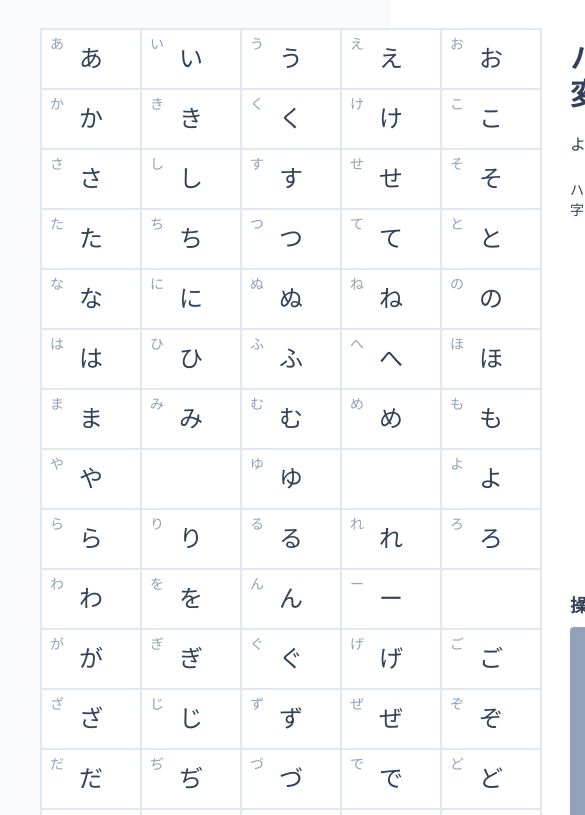
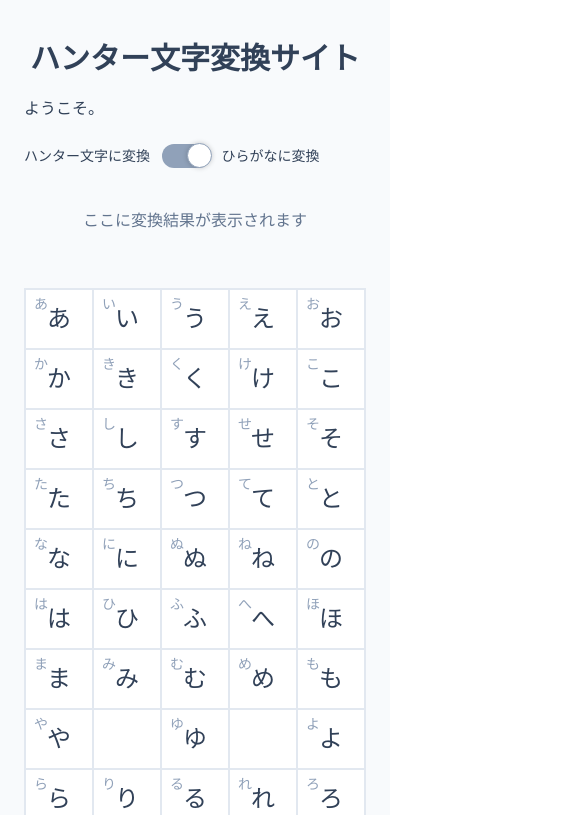
Before and after one commit to nanasi-1/hunter-mozi-converter, a React (Vite) app: page / in a window 390 px wide. Shown: the top 815 px of the page, 585 px wide, since content can reach past the window. Built offline with nearby package versions, Linux system fonts and the light colour scheme; a web font is replaced by a local one.

Commit message:
レスポンシブ - レイアウト

```diff
--- a/src/App.tsx
+++ b/src/App.tsx
@@ -6,38 +6,63 @@ import { useMozies } from "./hooks/mozies";
 import { MoziModalOpen } from "./components/output/InputText";
 import { useIsShownRuby } from "./components/output/IsShownRuby";
 
+function Layout({ children: [leftMiddle, rightTop, rightBottom] }: {
+  children: React.ReactNode[]
+}) {
+  const isPC = window.innerWidth > 768
+  if (isPC) {
+    return (
+      <div className="flex gap-x-7 w-full">
+        {leftMiddle}
+        <div className="w-full relative">
+          {rightTop}
+          {rightBottom}
+        </div>
+      </div>
+    )
+  } else {
+    return (
+      <div className="flex flex-col">
+        {rightTop}
+        {leftMiddle}
+        {rightBottom}
+      </div>
+    )
+  }
+}
+
 function App() {
   const { mozies, ...controlMozi } = useMozies()
   const { selectMode, selectModeToggle } = useSelectMode()
   const { isShownRuby, isShownRubyToggle } = useIsShownRuby()
 
   return (
-    <main className="px-10 py-7 w-screen bg-slate-50">
-      <div className="flex gap-x-7 w-full">
+    <main className="px-6 md:px-10 py-7 w-screen bg-slate-50">
+      <Layout>
         <div>
           <MoziSelector mode={selectMode} onInput={controlMozi.push} />
         </div>
-        <div className="w-full relative">
-          <h1 className="font-bold text-3xl pb-5 pt-3 text-slate-700">ハンター文字変換サイト</h1>
+        <div>
+          <h1 className="font-bold text-3xl pb-5 pt-3 text-slate-700 text-center md:text-start">ハンター文字変換サイト</h1>
           <p className="pb-6 text-slate-700">ようこそ。</p>
           {selectModeToggle}
           <div className="mt-10 px-6 mb-14">
             <Result isShownRuby={isShownRuby} mode={selectMode}>{mozies}</Result>
           </div>
+        </div>
         <div className="sticky top-[70vh]">
           <h3 className="mt-5 font-bold text-slate-700 text-lg">操作</h3>
-            <div className="mt-2 flex gap-x-3 items-center">
+          <div className="mt-2 flex gap-x-3 items-center flex-wrap gap-y-3 md:flex-row-reverse md:justify-end">
+            <Backspace disabled={mozies.length === 0} onClick={controlMozi.shift} />
+            <ClearInput disabled={mozies.length === 0} onClick={controlMozi.clear} />
             <MoziModalOpen mode={selectMode} mozies={mozies} setMozies={controlMozi.set} />
-              <ClearInput disabled={mozies.length === 0} onClick={controlMozi.clear} />
-              <Backspace disabled={mozies.length === 0} onClick={controlMozi.shift} />
           </div>
           <h3 className="mt-6 font-bold text-slate-700 text-lg">設定</h3>
           <div className="mt-2">
             {isShownRubyToggle}
           </div>
         </div>
-        </div>
-      </div>
+      </Layout>
     </main>
   );
 };
--- a/src/components/MoziSelector.tsx
+++ b/src/components/MoziSelector.tsx
@@ -8,7 +8,7 @@ export function MoziSelector({ onInput, mode }: {
   mode: SelectMode
 }) {
   return (
-    <div className="border-slate-200 bg-white border-t-2 border-r-2 grid grid-cols-[repeat(5,100px)] w-[500px] box-content">
+    <div className="border-slate-200 bg-white border-t-2 border-r-2 grid grid-cols-5 md:grid-cols-[repeat(5,100px)] md:w-[500px] box-content">
       {HIRAGANA_LIST.map((hiragana, i) => (
         <SelectButton
           key={i}
```
Lines whose indentation alone changed are shown as unchanged.
